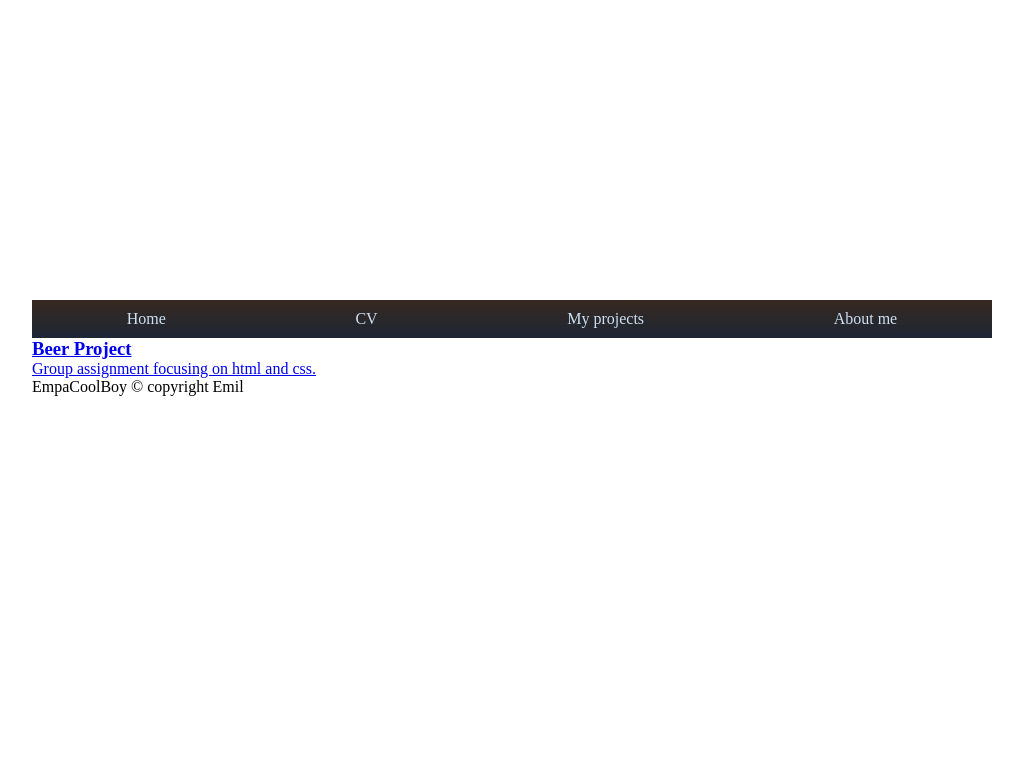
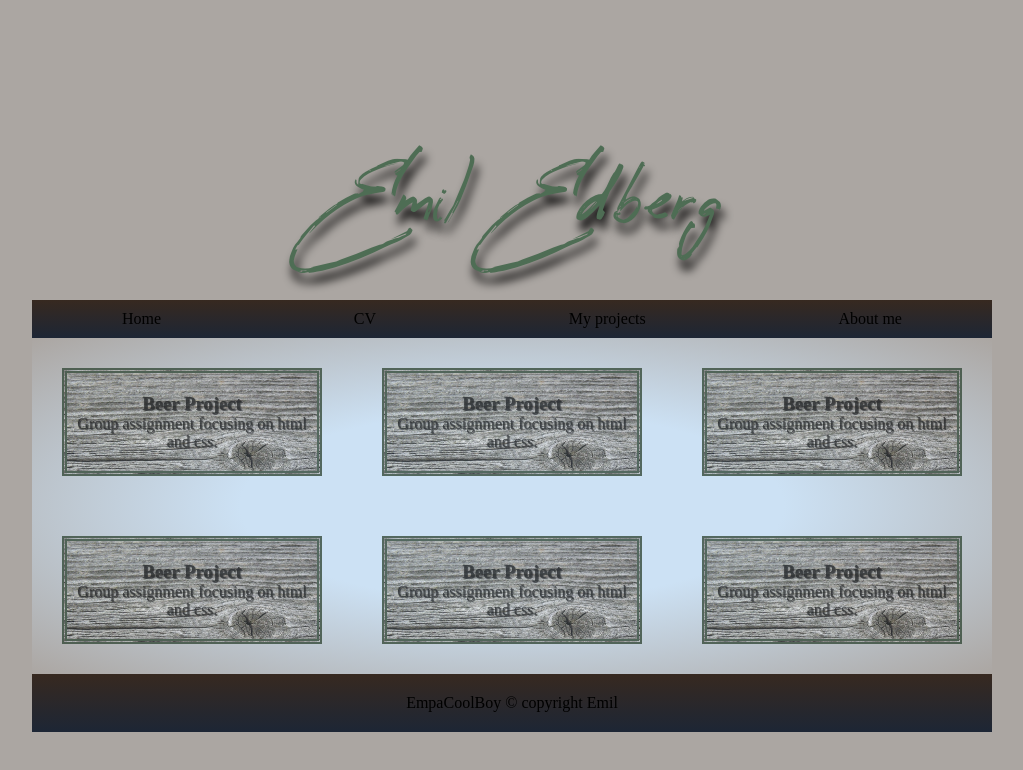
Before and after one commit to EmilEmail/myprojects, a plain HTML site: page index.html in a window 1280 px wide. Shown: the whole page, without its empty margins (128-1151 px from the left). Drawn offline with Linux system fonts and the light colour scheme.

Commit message:
update html Css

```diff
--- a/index.html
+++ b/index.html
@@ -11,7 +11,7 @@
     <div class="wrapper">
         <!------------------------------------- Header ------------------------------------>
         <header class="header">
-
+            <h1>Emil Edberg</h1>
         </header>
         <!------------------------------------- navbar ------------------------------------>
         <nav class="navbar">
@@ -36,11 +36,30 @@
         <main class="main">
 
             <!-- knapp -->
-            <a class="project-btn" href="projects/">
+            <a class="project-btn" href="#">
                 <h3>Beer Project</h3>
                 <p>Group assignment focusing on html and css.</p>
             </a>
-
+            <a class="project-btn" href="#">
+                <h3>Beer Project</h3>
+                <p>Group assignment focusing on html and css.</p>
+            </a>
+            <a class="project-btn" href="#">
+                <h3>Beer Project</h3>
+                <p>Group assignment focusing on html and css.</p>
+            </a>
+            <a class="project-btn" href="#">
+                <h3>Beer Project</h3>
+                <p>Group assignment focusing on html and css.</p>
+            </a>
+            <a class="project-btn" href="#">
+                <h3>Beer Project</h3>
+                <p>Group assignment focusing on html and css.</p>
+            </a>
+            <a class="project-btn" href="#">
+                <h3>Beer Project</h3>
+                <p>Group assignment focusing on html and css.</p>
+            </a>
         </main>
         <!------------------------------------- footer ------------------------------------>
         <footer class="footer">
--- a/style.css
+++ b/style.css
@@ -1,29 +1,65 @@
-* {
-    margin: 0;
-    padding: 0;
+@font-face {
+    font-family: ReeyFont;
+  src: url(fonts/Reey-Regular.otf);
 }
 
 :root {
     --mainColor: rgb(29, 38, 53);
     --secondaryColor: rgb(55, 41, 32);
     --thirdColor: rgb(54, 75, 58);
+    --fourthColor: rgb(204, 225, 244);
+    --fifthColor: rgb(171, 166, 162);
+    --gradientColor: linear-gradient(to right, rgb(171, 166, 162), rgb(29, 38, 53));
+}
 
-    --textColor: rgb(204, 225, 244);
+* {
+    margin: 0;
+    padding: 0;
 }
+
+/*************OVERALL***********/
+a {
+    text-decoration: none;
+}
+body {
+    /* background-image: linear-gradient(var(--fifthColor), var(--fourthColor)); */
+    background-color: var(--fifthColor);
+}
+
+
+/**************SITE WRAPPER*******************/
 
 .wrapper {
     display: grid;
     grid-template-columns: 1;
     grid-template-rows: auto auto auto auto;
 
-    width: 960px;
+    max-width: 960px;
     margin: auto;
 }
+
+/**************HEADER*******************/
 
 .header {
     background-image: url('img/header-img.jpg');
     height: 300px;
+    display: grid;
 }
+h1 {
+    font-family: ReeyFont;
+    text-align: center;
+    align-self: flex-end;
+    font-size: 60px;
+    margin-bottom: 60px;
+    text-shadow: black 3px 10px 10px;
+    font-weight: 100;
+    color: rgb(78, 109, 84);
+    background-color: var(--fifthColor)
+
+
+}
+
+/*****************NAVBAR*********************/
 
 .navbar {
     background-image: linear-gradient(var(--secondaryColor), var(--mainColor));
@@ -32,12 +68,65 @@
 .nav-btn {
     list-style: none;
     display: flex;
-    justify-content: space-around;
+    justify-content: space-between;
 }
 .nav-btn li {
     padding: 10px 20px;
 }
+.nav-btn li a {
+    padding: 10px 70px;
+}
 .nav-btn a {
     color: var(--textColor);
-    text-decoration: none;
 }
+.nav-btn a:hover {
+    background-color: darkblue;
+}
+
+
+/*****************MAIN*********************/
+
+.main {
+    background-image: radial-gradient(var(--fourthColor) 40%, var(--fifthColor));
+    display: grid;
+    grid-template-columns: 1fr 1fr 1fr;
+    grid-template-rows: auto;
+    justify-content: space-around;
+    align-items: space-around;
+    max-width: 960px;
+}
+
+/***** BUTTONS *****/
+.project-btn {
+    margin: 30px;
+    border: 5px double var(--thirdColor);
+    background-image: url('img/wooden-button.jpg');
+    background-size: cover;
+    opacity: .8;
+}
+.project-btn:hover {
+    opacity: 1;
+    box-shadow: black 5px 5px 10px;
+}
+
+.project-btn h3, .project-btn p {
+    color: black;
+    opacity: .8;
+    text-align: center;
+    text-shadow: black 1px 1px 1px;
+}
+.project-btn h3 {
+    margin: 20px 10px 0 10px;
+}
+.project-btn p {
+    margin: 0px 10px 20px 10px;
+}
+
+
+/******************FOOTER*******************/
+
+.footer {
+    background-image: linear-gradient(var(--secondaryColor), var(--mainColor));
+    text-align: center;
+    padding: 20px;
+}
```
Also changed, not shown: fonts/Reey-Regular.otf (added), img/wooden-button.jpg (added).
